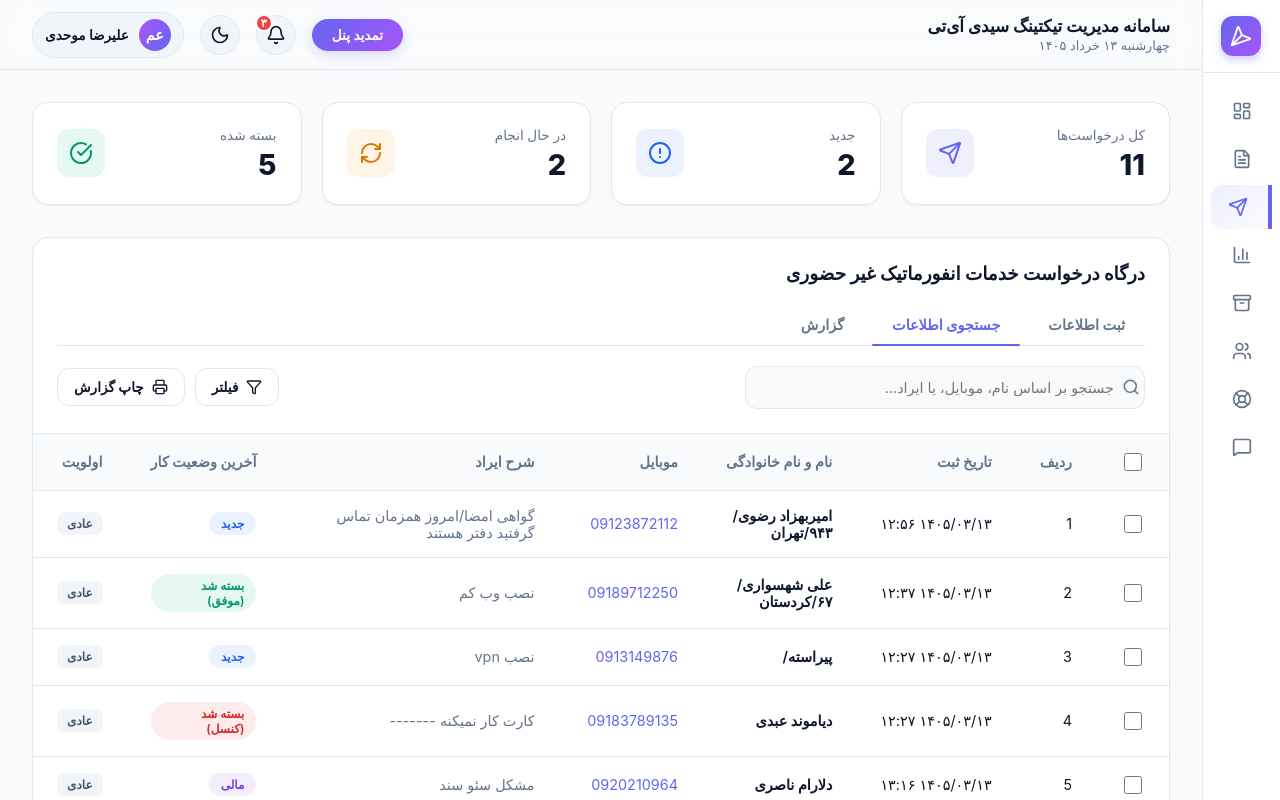
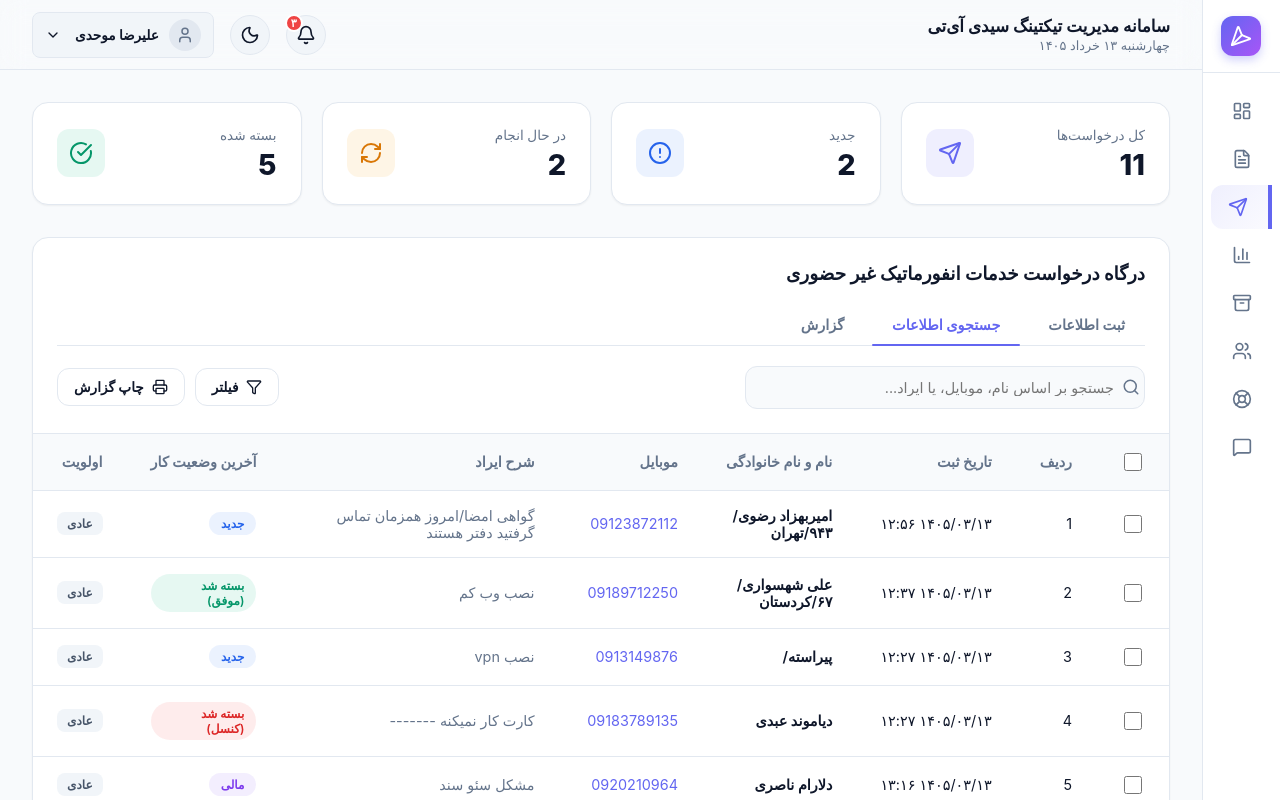
Before and after one commit to AlirezaMovahedi1/seyediit, a React (Vite) app in the folder frontend/: page / in a window 1280 px wide. Shown: the top 800 px of the page. Built offline with nearby package versions, Linux system fonts and the light colour scheme; a web font is replaced by a local one.

Commit message:
Remove extend panel button and add user profile dropdown menu matching design

```diff
--- a/frontend/src/App.tsx
+++ b/frontend/src/App.tsx
@@ -16,6 +16,8 @@ import {
   Printer,
   ChevronLeft,
   ChevronRight,
+  ChevronDown,
+  ChevronUp,
   X,
   Menu,
   Plus,
@@ -152,6 +154,7 @@ function App() {
   const [activeMenu, setActiveMenu] = useState<string>('submissions');
   const [activeTab, setActiveTab] = useState<'register' | 'search' | 'reports'>('search');
   const [mobileSidebarOpen, setMobileSidebarOpen] = useState(false);
+  const [profileMenuOpen, setProfileMenuOpen] = useState(false);
 
   // Tickets state
   const [tickets, setTickets] = useState<Ticket[]>(INITIAL_TICKETS);
@@ -384,8 +387,6 @@ function App() {
           </div>
 
           <div className="header-left">
-            <button className="btn-extend">تمدید پنل</button>
-
             {/* Notification Badge */}
             <div className="icon-btn">
               <Bell size={20} />
@@ -398,9 +399,34 @@ function App() {
             </button>
 
             {/* User Info Dropdown */}
-            <div className="user-profile">
-              <div className="avatar">عم</div>
-              <span className="user-name">علیرضا موحدی</span>
+            <div className="profile-menu-container">
+              <div className="user-profile" onClick={() => setProfileMenuOpen(!profileMenuOpen)}>
+                <div className="avatar-circle">
+                  <User size={18} />
+                </div>
+                <span className="user-name">علیرضا موحدی</span>
+                {profileMenuOpen ? <ChevronUp size={16} style={{ marginRight: '4px' }} /> : <ChevronDown size={16} style={{ marginRight: '4px' }} />}
+              </div>
+
+              {profileMenuOpen && (
+                <>
+                  <div className="dropdown-overlay" onClick={() => setProfileMenuOpen(false)} />
+                  <div className="profile-dropdown">
+                    <div className="dropdown-item">پروفایل</div>
+                    <div className="dropdown-item">تنظیمات</div>
+                    <hr className="dropdown-divider" />
+                    <div className="dropdown-item">راهنما</div>
+                    <div className="dropdown-item">پشتیبانی</div>
+                    <hr className="dropdown-divider" />
+                    <div className="dropdown-item package-info">نوع پکیج: تجاری</div>
+                    <div className="dropdown-item">تمدید پکیج</div>
+                    <div className="dropdown-item">ارتقاء یا تنزل پکیج</div>
+                    <div className="dropdown-item">شارژ پیامک و حجم</div>
+                    <hr className="dropdown-divider" />
+                    <div className="dropdown-item logout">خروج</div>
+                  </div>
+                </>
+              )}
             </div>
           </div>
         </header>
--- a/frontend/src/index.css
+++ b/frontend/src/index.css
@@ -416,39 +416,120 @@ html, body {
 }
 
 /* User Profile Widget */
+.profile-menu-container {
+  position: relative;
+  z-index: 90;
+}
+
 .user-profile {
   display: flex;
   align-items: center;
   gap: 10px;
   padding: 6px 12px;
-  border-radius: var(--border-radius-full);
+  border-radius: var(--border-radius-sm);
   cursor: pointer;
   background-color: var(--bg-sidebar-active);
   border: 1px solid var(--border);
   transition: all var(--transition-fast);
+  user-select: none;
 }
 
 .user-profile:hover {
   background-color: var(--border);
 }
 
-.avatar {
+.avatar-circle {
   width: 32px;
   height: 32px;
   border-radius: var(--border-radius-full);
-  background: linear-gradient(135deg, #a855f7, #6366f1);
-  color: white;
+  background-color: var(--border);
   display: flex;
   align-items: center;
   justify-content: center;
-  font-weight: 700;
-  font-size: 0.9rem;
+  color: var(--text-muted);
+  flex-shrink: 0;
+}
+
+[data-theme="dark"] .avatar-circle {
+  background-color: rgba(255, 255, 255, 0.1);
+  color: var(--text-main);
 }
 
 .user-name {
   font-size: 0.85rem;
   font-weight: 600;
   color: var(--text-main);
+}
+
+/* Dropdown Container */
+.profile-dropdown {
+  position: absolute;
+  top: calc(100% + 4px);
+  left: 0;
+  width: 220px;
+  background-color: var(--bg-surface);
+  border: 1px solid var(--border);
+  border-radius: var(--border-radius-sm);
+  box-shadow: var(--shadow-lg);
+  padding: 6px 0;
+  display: flex;
+  flex-direction: column;
+  z-index: 95;
+  transition: background-color var(--transition-normal), border-color var(--transition-normal);
+}
+
+.dropdown-item {
+  padding: 10px 16px;
+  font-size: 0.85rem;
+  color: var(--text-main);
+  cursor: pointer;
+  transition: all var(--transition-fast);
+  text-align: right;
+  font-weight: 500;
+}
+
+.dropdown-item:hover {
+  background-color: var(--bg-sidebar-active);
+}
+
+.dropdown-divider {
+  border: 0;
+  border-top: 1px solid var(--border);
+  margin: 6px 0;
+  width: 100%;
+}
+
+.dropdown-item.package-info {
+  color: #a855f7; /* Purple */
+  font-weight: 700;
+  cursor: default;
+}
+
+.dropdown-item.package-info:hover {
+  background-color: transparent;
+}
+
+[data-theme="dark"] .dropdown-item.package-info {
+  color: #c084fc; /* Lighter purple for dark mode */
+}
+
+.dropdown-item.logout {
+  color: #ef4444; /* Red */
+  font-weight: 600;
+}
+
+.dropdown-item.logout:hover {
+  background-color: rgba(239, 68, 68, 0.05);
+}
+
+.dropdown-overlay {
+  position: fixed;
+  top: 0;
+  left: 0;
+  right: 0;
+  bottom: 0;
+  z-index: 85;
+  background: transparent;
 }
 
 /* Main Content Area */
```
